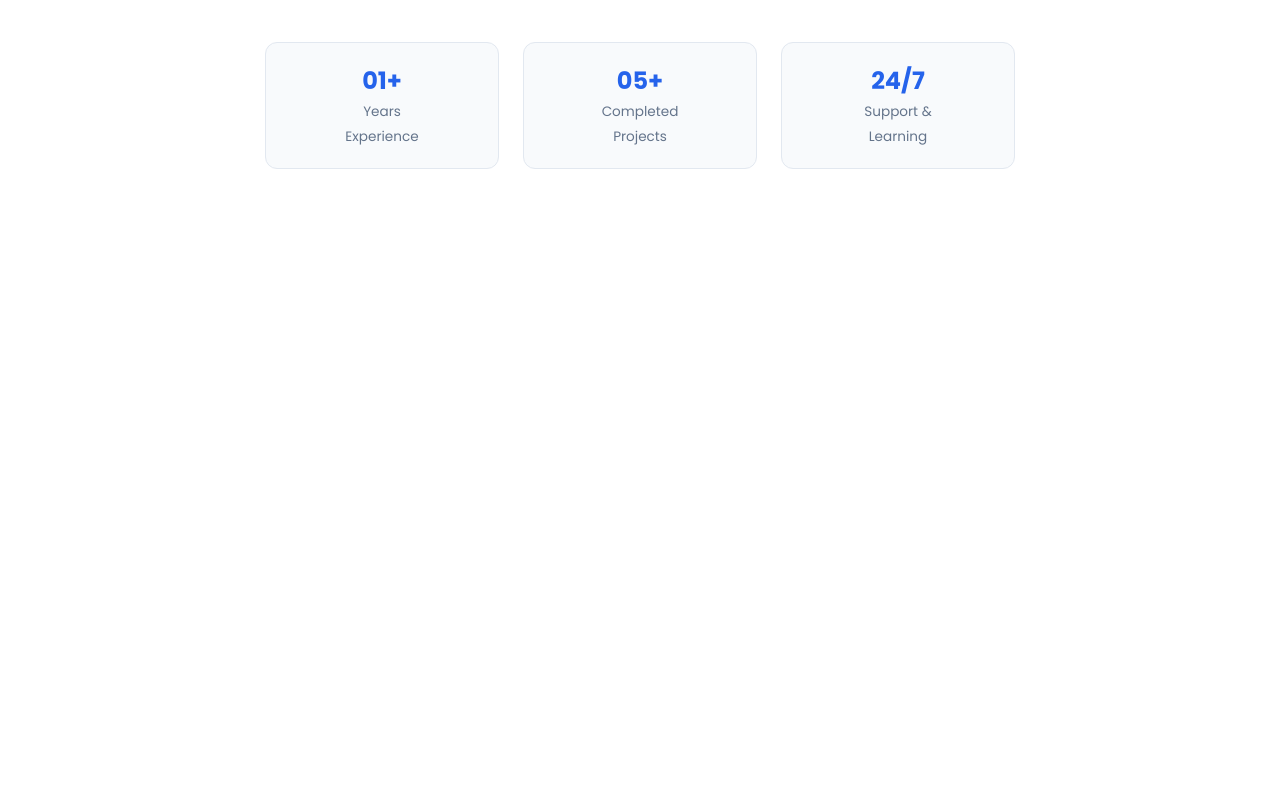
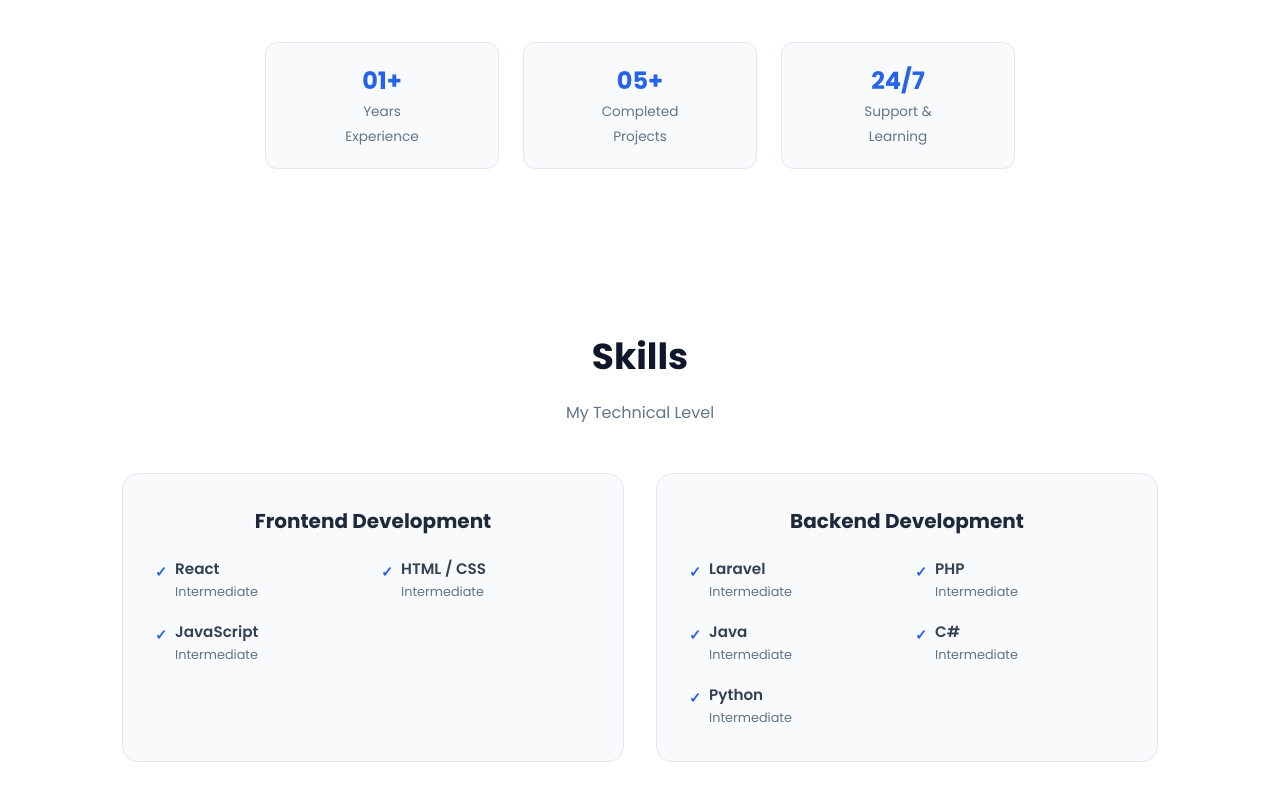
Before and after one commit to VinceAng02/Vince-anbilibabol-portfolio, a React (Vite) app in the folder my-portfolio/: page / in a window 1280 px wide. Shown: the part 1108-1908 px from the top of the page. Before the commit the page ends 1357 px from the top, so only its background shows below. Built offline with nearby package versions, Linux system fonts and the light colour scheme.

Commit message:
Add Skills component with styling and integrate into main layout

```diff
--- a/my-portfolio/src/App.jsx
+++ b/my-portfolio/src/App.jsx
@@ -1,20 +1,19 @@
-import React, { useState } from "react";
-import Navbar from "./components/Navbar";
-import Home from "./components/Home";
-import About from "./components/About";
+import React, { useState } from 'react';
+import Navbar from './components/Navbar';
+import Home from './components/Home';
+import About from './components/About';
+import Skills from './components/Skills';
 
 export default function App() {
-  const [activeSection, setActiveSection] = useState("home");
+  const [activeSection, setActiveSection] = useState('home');
 
   return (
     <div className="app">
-      <Navbar
-        activeSection={activeSection}
-        setActiveSection={setActiveSection}
-      />
+      <Navbar activeSection={activeSection} setActiveSection={setActiveSection} />
       <main>
         <Home setActiveSection={setActiveSection} />
         <About />
+        <Skills />
       </main>
     </div>
   );
--- a/my-portfolio/src/components/Navbar.jsx
+++ b/my-portfolio/src/components/Navbar.jsx
@@ -7,6 +7,7 @@ export default function Navbar({ activeSection, setActiveSection }) {
   const navLinks = [
     { id: "home", label: "Home" },
     { id: "about", label: "About" },
+    { id: "skills", label: "Skills" },
   ];
 
   const handleScrollTo = (id) => {
--- /dev/null
+++ b/my-portfolio/src/components/Skills.css
@@ -0,0 +1,64 @@
+.skills-section {
+  padding: 5rem 2rem;
+  max-width: 1100px;
+  margin: 0 auto;
+}
+
+.skills-content {
+  display: grid;
+  grid-template-columns: repeat(auto-fit, minmax(300px, 1fr));
+  gap: 2rem;
+  justify-content: center;
+}
+
+.skills-box {
+  background-color: #f8fafc;
+  border: 1px solid #e2e8f0;
+  border-radius: 1rem;
+  padding: 2rem;
+}
+
+.skills-group-title {
+  font-size: 1.25rem;
+  color: #1e293b;
+  text-align: center;
+  margin-bottom: 1.5rem;
+}
+
+.skills-list {
+  display: grid;
+  grid-template-columns: repeat(2, 1fr);
+  gap: 1.25rem 1rem;
+}
+
+.skill-item {
+  display: flex;
+  align-items: flex-start;
+  gap: 0.5rem;
+}
+
+.skill-badge {
+  color: #2563eb;
+  font-weight: bold;
+  font-size: 0.9rem;
+  margin-top: 2px;
+}
+
+.skill-name {
+  font-size: 0.95rem;
+  font-weight: 600;
+  color: #334155;
+  margin: 0;
+  line-height: 1.2;
+}
+
+.skill-level {
+  font-size: 0.8rem;
+  color: #64748b;
+}
+
+@media (max-width: 480px) {
+  .skills-list {
+    grid-template-columns: 1fr;
+  }
+}
--- a/my-portfolio/src/components/Skills.jsx
+++ b/my-portfolio/src/components/Skills.jsx
@@ -0,0 +1,59 @@
+import React from "react";
+import "./Skills.css";
+
+export default function Skills() {
+  const frontendSkills = [
+    { name: "React", level: "Intermediate" },
+    { name: "HTML / CSS", level: "Intermediate" },
+    { name: "JavaScript", level: "Intermediate" },
+  ];
+
+  const backendSkills = [
+    { name: "Laravel", level: "Intermediate" },
+    { name: "PHP", level: "Intermediate" },
+    { name: "Java", level: "Intermediate" },
+    { name: "C#", level: "Intermediate" },
+    { name: "Python", level: "Intermediate" },
+  ];
+
+  return (
+    <section id="skills" className="skills-section">
+      <div className="skills-container">
+        <h2 className="section-title">Skills</h2>
+        <span className="section-subtitle">My Technical Level</span>
+
+        <div className="skills-content">
+          <div className="skills-box">
+            <h3 className="skills-group-title">Frontend Development</h3>
+            <div className="skills-list">
+              {frontendSkills.map((skill, index) => (
+                <div key={index} className="skill-item">
+                  <div className="skill-badge">✓</div>
+                  <div>
+                    <h4 className="skill-name">{skill.name}</h4>
+                    <span className="skill-level">{skill.level}</span>
+                  </div>
+                </div>
+              ))}
+            </div>
+          </div>
+
+          <div className="skills-box">
+            <h3 className="skills-group-title">Backend Development</h3>
+            <div className="skills-list">
+              {backendSkills.map((skill, index) => (
+                <div key={index} className="skill-item">
+                  <div className="skill-badge">✓</div>
+                  <div>
+                    <h4 className="skill-name">{skill.name}</h4>
+                    <span className="skill-level">{skill.level}</span>
+                  </div>
+                </div>
+              ))}
+            </div>
+          </div>
+        </div>
+      </div>
+    </section>
+  );
+}
```
